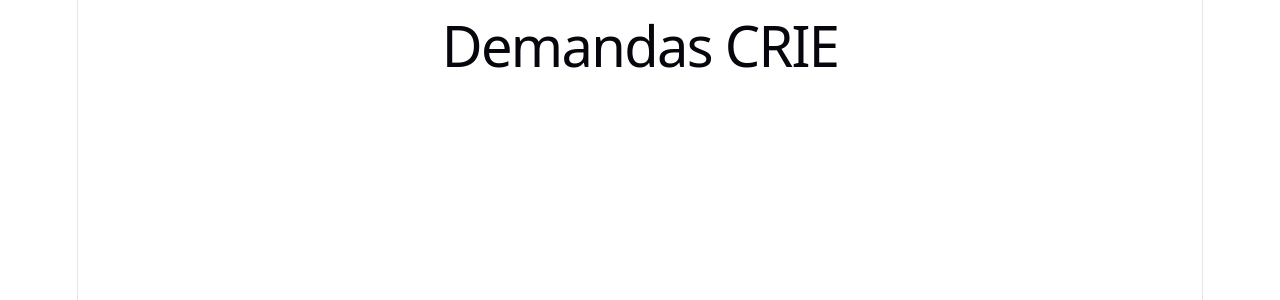
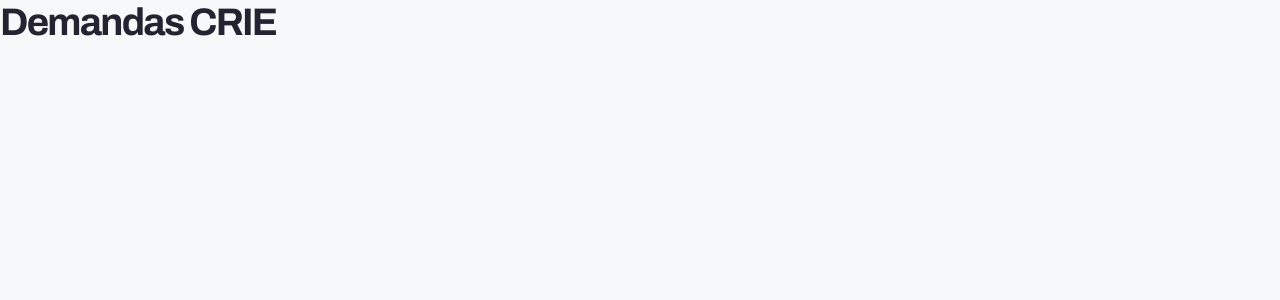
Before and after one commit to Team-Cortex/sistema-demandas-crie, a React (Vite) app in the folder frontend/: page / in a window 1280 px wide. Shown: the top 300 px of the page. Built offline with nearby package versions, Linux system fonts and the light colour scheme.

Commit message:
style(front): define tipografia, cores e foco de teclado

```diff
--- a/frontend/src/index.css
+++ b/frontend/src/index.css
@@ -1,111 +1,73 @@
 :root {
-  --text: #6b6375;
-  --text-h: #08060d;
-  --bg: #fff;
-  --border: #e5e4e7;
-  --code-bg: #f4f3ec;
-  --accent: #aa3bff;
-  --accent-bg: rgba(170, 59, 255, 0.1);
-  --accent-border: rgba(170, 59, 255, 0.5);
-  --social-bg: rgba(244, 243, 236, 0.5);
-  --shadow:
-    rgba(0, 0, 0, 0.1) 0 10px 15px -3px, rgba(0, 0, 0, 0.05) 0 4px 6px -2px;
+  font-family: Archivo, "Segoe UI", Arial, sans-serif;
+  font-size: 16px;
+  line-height: 1.5;
+  font-synthesis: none;
+  color-scheme: light;
+  --texto: #252331;
+  --texto-secundario: #615f6d;
+  --fundo: #f7f8fa;
+  --superficie: #fff;
+  --borda: #dedee6;
+  --destaque: #8a21ce;
+  --destaque-escuro: #6b179f;
+  --destaque-suave: #f4eafa;
+  --erro: #9a3039;
+  --erro-suave: #fff2f1;
+  --sucesso: #226749;
+  --raio: 12px;
+  color: var(--texto);
+  background: var(--fundo);
+  -webkit-font-smoothing: antialiased;
+}
 
-  --sans: system-ui, 'Segoe UI', Roboto, sans-serif;
-  --heading: system-ui, 'Segoe UI', Roboto, sans-serif;
-  --mono: ui-monospace, Consolas, monospace;
+*, *::before, *::after { box-sizing: border-box; }
+body { margin: 0; }
+#root { min-height: 100vh; }
+h1, h2, h3, p { margin: 0; overflow-wrap: anywhere; }
+h1 { font-size: clamp(1.85rem, 3vw, 2.45rem); line-height: 1.15; letter-spacing: -.045em; }
+h2 { font-size: 1.25rem; line-height: 1.3; letter-spacing: -.025em; }
+h3 { font-size: 1.05rem; line-height: 1.4; }
+a { color: var(--destaque-escuro); text-underline-offset: .2em; }
+button, input, select, textarea { font: inherit; }
+button { cursor: pointer; }
+button:disabled { cursor: wait; opacity: .72; }
+button, input:not([type=checkbox], [type=radio]), select { min-height: 44px; }
+input:not([type=checkbox], [type=radio]), select, textarea {
+  max-width: 100%;
+  border: 1px solid #85818c;
+  border-radius: 7px;
+  background: var(--superficie);
+  color: var(--texto);
+  padding: .6rem .8rem;
+}
+textarea { resize: vertical; }
+[aria-invalid="true"] { border-color: var(--erro) !important; }
+:focus-visible { outline: 3px solid var(--destaque-escuro); outline-offset: 3px; }
 
-  font: 18px/145% var(--sans);
-  letter-spacing: 0.18px;
-  color-scheme: light dark;
-  color: var(--text);
-  background: var(--bg);
-  font-synthesis: none;
-  text-rendering: optimizeLegibility;
-  -webkit-font-smoothing: antialiased;
-  -moz-osx-font-smoothing: grayscale;
+.botao, .botao-primario, .botao-secundario {
+  display: inline-flex;
+  align-items: center;
+  justify-content: center;
+  gap: .5rem;
+  min-height: 44px;
+  padding: .65rem 1rem;
+  border: 1px solid transparent;
+  border-radius: 8px;
+  font-weight: 600;
+  line-height: 1.35;
+  text-decoration: none;
+}
+.botao-primario { background: var(--destaque); color: #fff; }
+.botao-primario:hover { background: var(--destaque-escuro); }
+.botao-secundario { background: var(--superficie); color: var(--texto); border-color: var(--borda); }
+.botao-secundario:hover { background: var(--fundo); border-color: #8b8791; }
+.aviso-erro { padding: .8rem 1rem; border-radius: 8px; color: var(--erro); background: var(--erro-suave); }
 
-  @media (max-width: 1024px) {
-    font-size: 16px;
+@media (prefers-reduced-motion: reduce) {
+  *, *::before, *::after {
+    animation-duration: .01ms !important;
+    transition-duration: .01ms !important;
+    scroll-behavior: auto !important;
   }
 }
-
-@media (prefers-color-scheme: dark) {
-  :root {
-    --text: #9ca3af;
-    --text-h: #f3f4f6;
-    --bg: #16171d;
-    --border: #2e303a;
-    --code-bg: #1f2028;
-    --accent: #c084fc;
-    --accent-bg: rgba(192, 132, 252, 0.15);
-    --accent-border: rgba(192, 132, 252, 0.5);
-    --social-bg: rgba(47, 48, 58, 0.5);
-    --shadow:
-      rgba(0, 0, 0, 0.4) 0 10px 15px -3px, rgba(0, 0, 0, 0.25) 0 4px 6px -2px;
-  }
-
-  #social .button-icon {
-    filter: invert(1) brightness(2);
-  }
-}
-
-body {
-  margin: 0;
-}
-
-#root {
-  width: 1126px;
-  max-width: 100%;
-  margin: 0 auto;
-  text-align: center;
-  border-inline: 1px solid var(--border);
-  min-height: 100svh;
-  display: flex;
-  flex-direction: column;
-  box-sizing: border-box;
-}
-
-h1,
-h2 {
-  font-family: var(--heading);
-  font-weight: 500;
-  color: var(--text-h);
-}
-
-h1 {
-  font-size: 56px;
-  letter-spacing: -1.68px;
-  margin: 32px 0;
-  @media (max-width: 1024px) {
-    font-size: 36px;
-    margin: 20px 0;
-  }
-}
-h2 {
-  font-size: 24px;
-  line-height: 118%;
-  letter-spacing: -0.24px;
-  margin: 0 0 8px;
-  @media (max-width: 1024px) {
-    font-size: 20px;
-  }
-}
-p {
-  margin: 0;
-}
-
-code,
-.counter {
-  font-family: var(--mono);
-  display: inline-flex;
-  border-radius: 4px;
-  color: var(--text-h);
-}
-
-code {
-  font-size: 15px;
-  line-height: 135%;
-  padding: 4px 8px;
-  background: var(--code-bg);
-}
```
